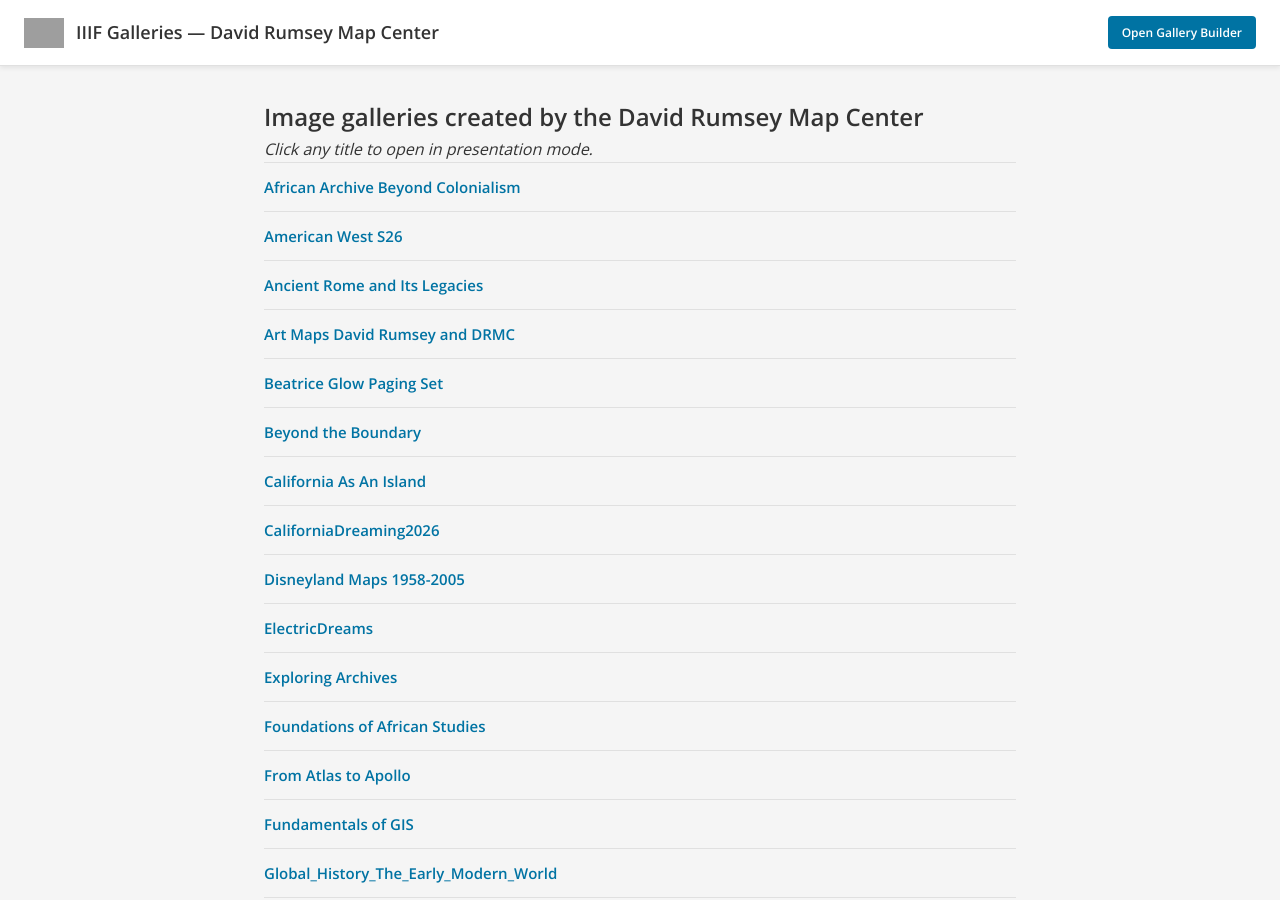
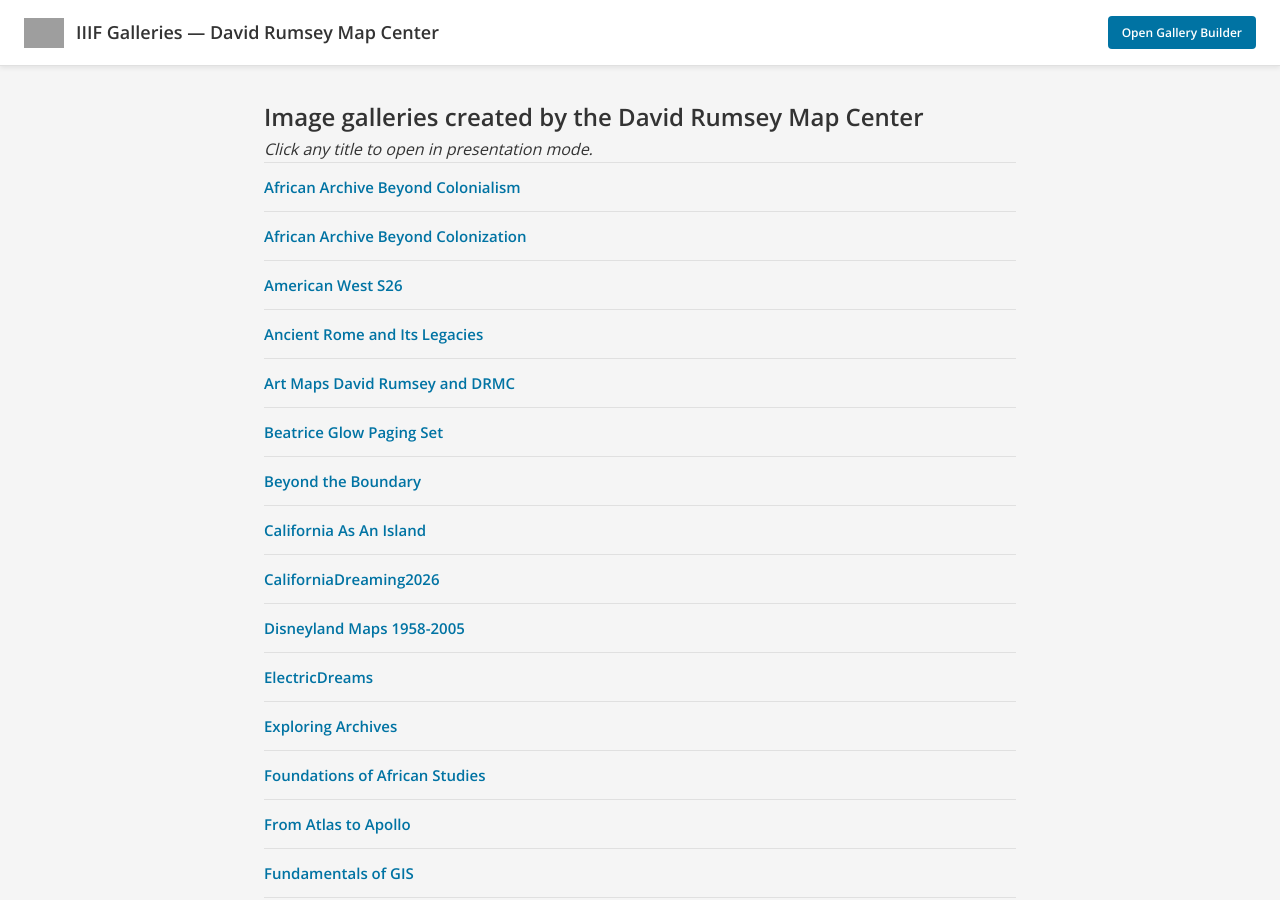
Before and after one commit to davidrumseymapcenter/iiif-galleries, a Jekyll site: the page built from index.md, in a window 1280 px wide and 900 px high. Built offline with Jekyll 4.4.1, drawn with Linux system fonts in a browser that asks for light colours; our own code applies the rules of GitHub Pages for plain Markdown files; grey boxes are pictures that could not be loaded.

Commit message:
Auto-update gallery index

```diff
--- a/index.md
+++ b/index.md
@@ -10,6 +10,7 @@ layout: default
 
 <ul class="gallery-list">
 <li><a href="https://davidrumseymapcenter.github.io/set-builder/presentation.html?file=https://raw.githubusercontent.com/davidrumseymapcenter/iiif-galleries/main/galleries/African Archive Beyond Colonialism-gallery.json" target="_blank">African Archive Beyond Colonialism</a></li>
+<li><a href="https://davidrumseymapcenter.github.io/set-builder/presentation.html?file=https://raw.githubusercontent.com/davidrumseymapcenter/iiif-galleries/main/galleries/African Archive Beyond Colonization-gallery.json" target="_blank">African Archive Beyond Colonization</a></li>
 <li><a href="https://davidrumseymapcenter.github.io/set-builder/presentation.html?file=https://raw.githubusercontent.com/davidrumseymapcenter/iiif-galleries/main/galleries/American West S26-gallery.json" target="_blank">American West S26</a></li>
 <li><a href="https://davidrumseymapcenter.github.io/set-builder/presentation.html?file=https://raw.githubusercontent.com/davidrumseymapcenter/iiif-galleries/main/galleries/Ancient Rome and Its Legacies-gallery.json" target="_blank">Ancient Rome and Its Legacies</a></li>
 <li><a href="https://davidrumseymapcenter.github.io/set-builder/presentation.html?file=https://raw.githubusercontent.com/davidrumseymapcenter/iiif-galleries/main/galleries/Art Maps David Rumsey and DRMC-gallery.json" target="_blank">Art Maps David Rumsey and DRMC</a></li>
```
